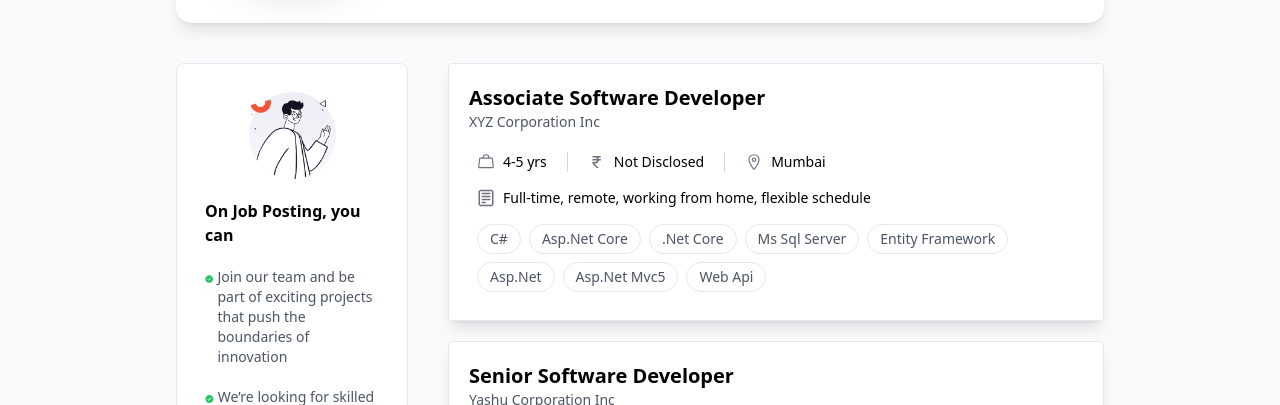
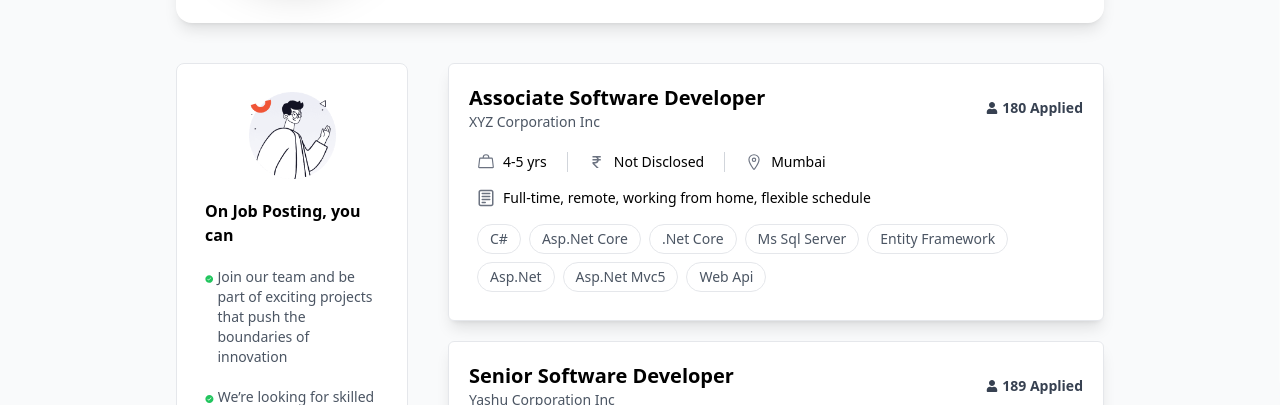
Before and after one commit to Anirudh-WB/JobSeaker, a React (Create React App) app: page /company-profile in a window 1280 px wide. Shown: the part 395-800 px from the top of the page. Built offline with nearby package versions, Linux system fonts and the light colour scheme.

Commit message:
fixed job list page

```diff
--- a/src/components/JobList/JobListPage.jsx
+++ b/src/components/JobList/JobListPage.jsx
@@ -1,11 +1,12 @@
 import React from "react";
 import Jobfilters from "../JobList/Jobfilters";
+import Joblist from "./Joblist";
 
 function JoblistPage() {
   return (
     <div className="flex gap-5 px-32">
       <Jobfilters />
-      <div>
+      <div className="flex flex-col gap-6">
         {/* Compact Search Bar */}
         <form className="w-full mt-5 bg-white shadow-md rounded-full">
           <div className="flex flex-col sm:flex-row items-center space-y-2 sm:space-y-0 sm:space-x-2 p-2">
@@ -65,8 +66,7 @@ function JoblistPage() {
             </button>
           </div>
         </form>
-
-        <JoblistPage />
+        <Joblist />
       </div>
     </div>
   );
--- a/src/components/JobList/Joblist.jsx
+++ b/src/components/JobList/Joblist.jsx
@@ -15,7 +15,7 @@ function Joblist() {
       {commonUtility.jobs.map((job, index) => (
         <div
           key={index}
-          className="bg-white border rounded border-gray-200 shadow-lg p-5"
+          className="bg-white border rounded-md border-gray-200 shadow-lg p-5"
         >
           <div className="flex flex-1 justify-between">
             <div className="flex flex-col gap">
@@ -23,9 +23,12 @@ function Joblist() {
               <p className="text-sm text-gray-600">{job.company}</p>
             </div>
 
-            {location.pathname !== "/company-profile" && (
-              <a href="/applicants-list" className="flex items-center gap-1 text-sm font-semibold text-gray-700">
-                <FaUser className="text-xs"/>
+            {location.pathname === "/company-profile" && (
+              <a
+                href="/applicants-list"
+                className="flex items-center gap-1 text-sm font-semibold text-gray-700"
+              >
+                <FaUser className="text-xs" />
                 {job.applied} Applied
               </a>
             )}
@@ -61,7 +64,7 @@ function Joblist() {
             {job.skills.map((skill, skillIndex) => (
               <span
                 key={skillIndex}
-                className="border rounded-full px-3 py-1 text-sm text-gray-600"
+                className="border rounded-full px-3 py-1 text-sm text-gray-600 hover:bg-slate-100"
               >
                 {skill}
               </span>
```
